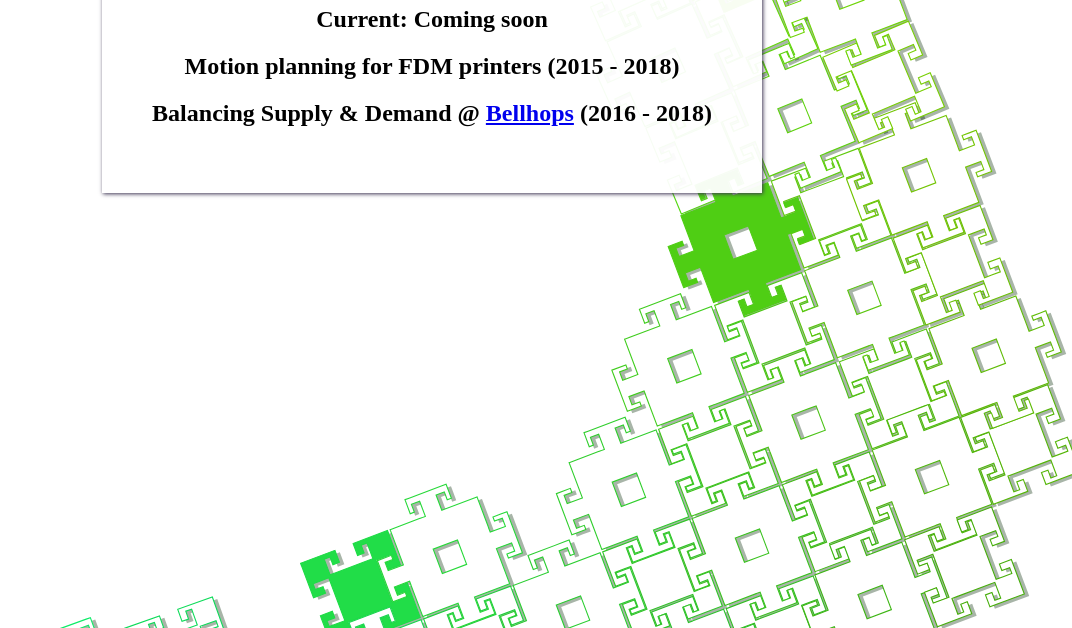
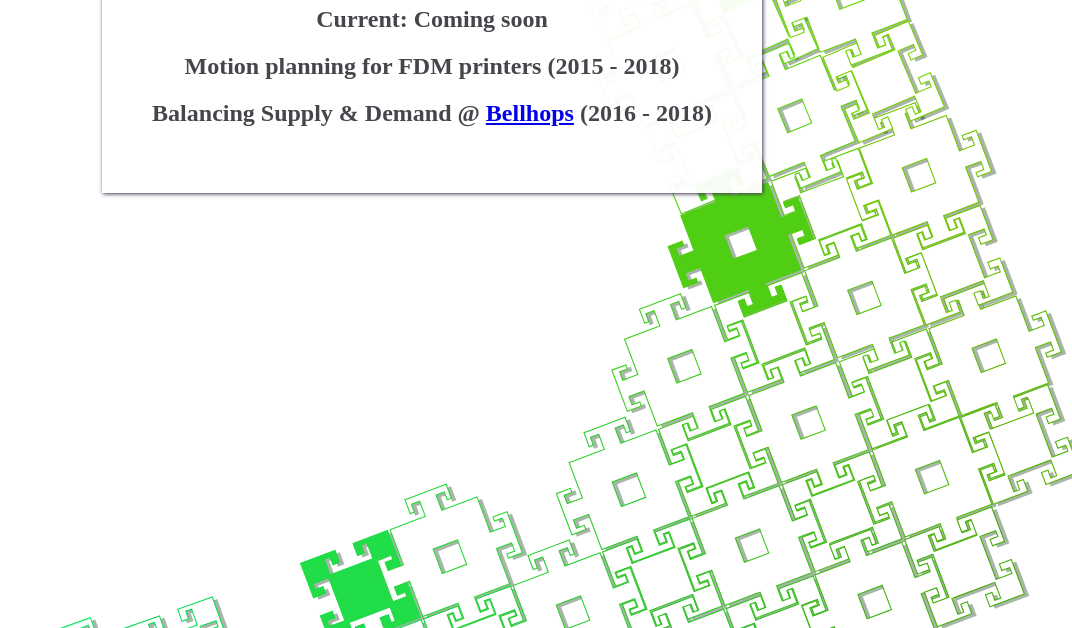
Before and after one commit to slensgra/personal_site, a plain HTML site: page projects.html in a window 1280 px wide. Shown: the part 172-800 px from the top of the page, without its empty margins (208-1280 px from the left). Drawn offline with Linux system fonts and the light colour scheme.

Commit message:
make font color a global property

```diff
--- a/index.css
+++ b/index.css
@@ -2,6 +2,7 @@ body {
     margin: 0;
     overflow: hidden;
     font-family: Hack;
+    color: #48444c;
 }
 
 .main-link {
```
